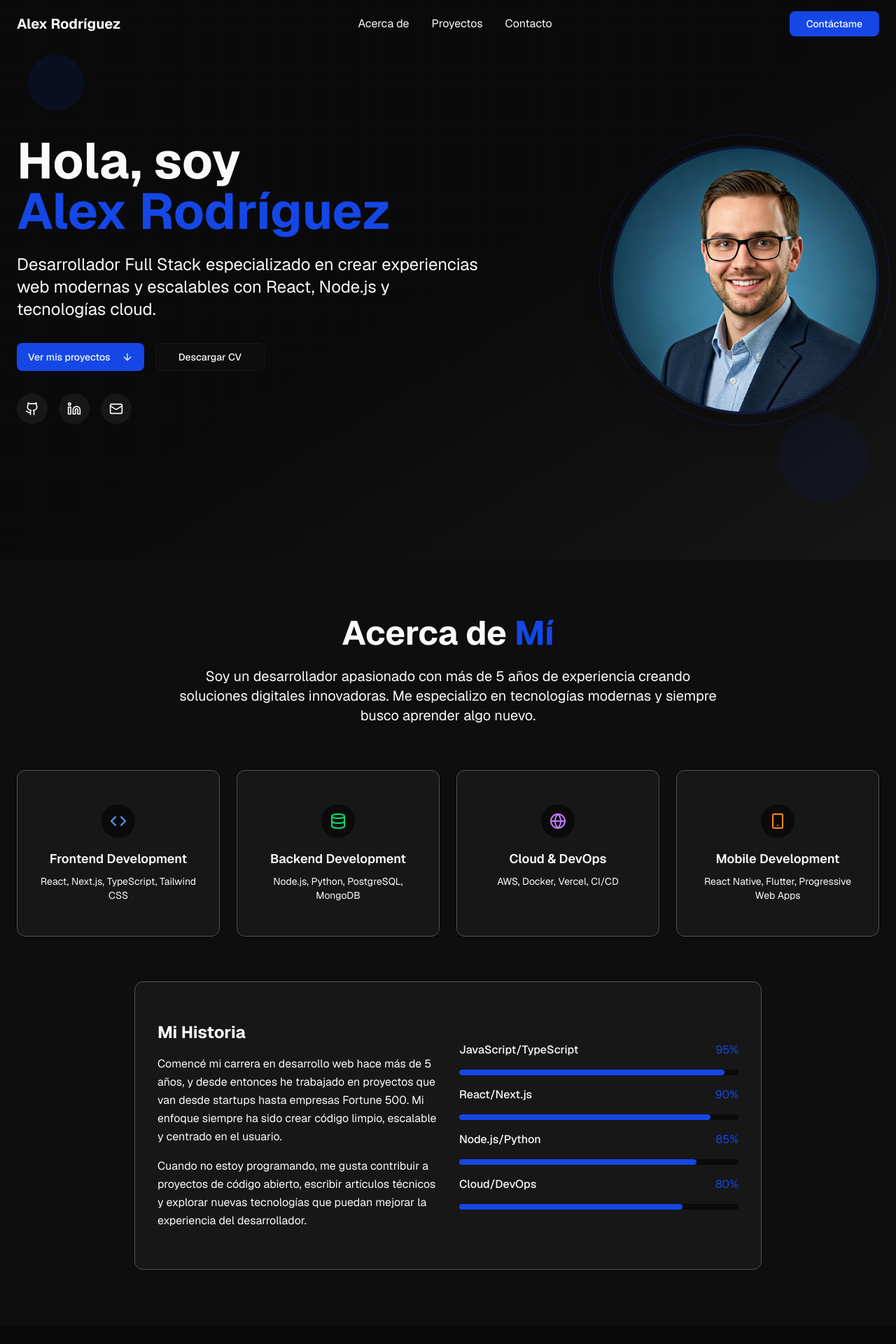
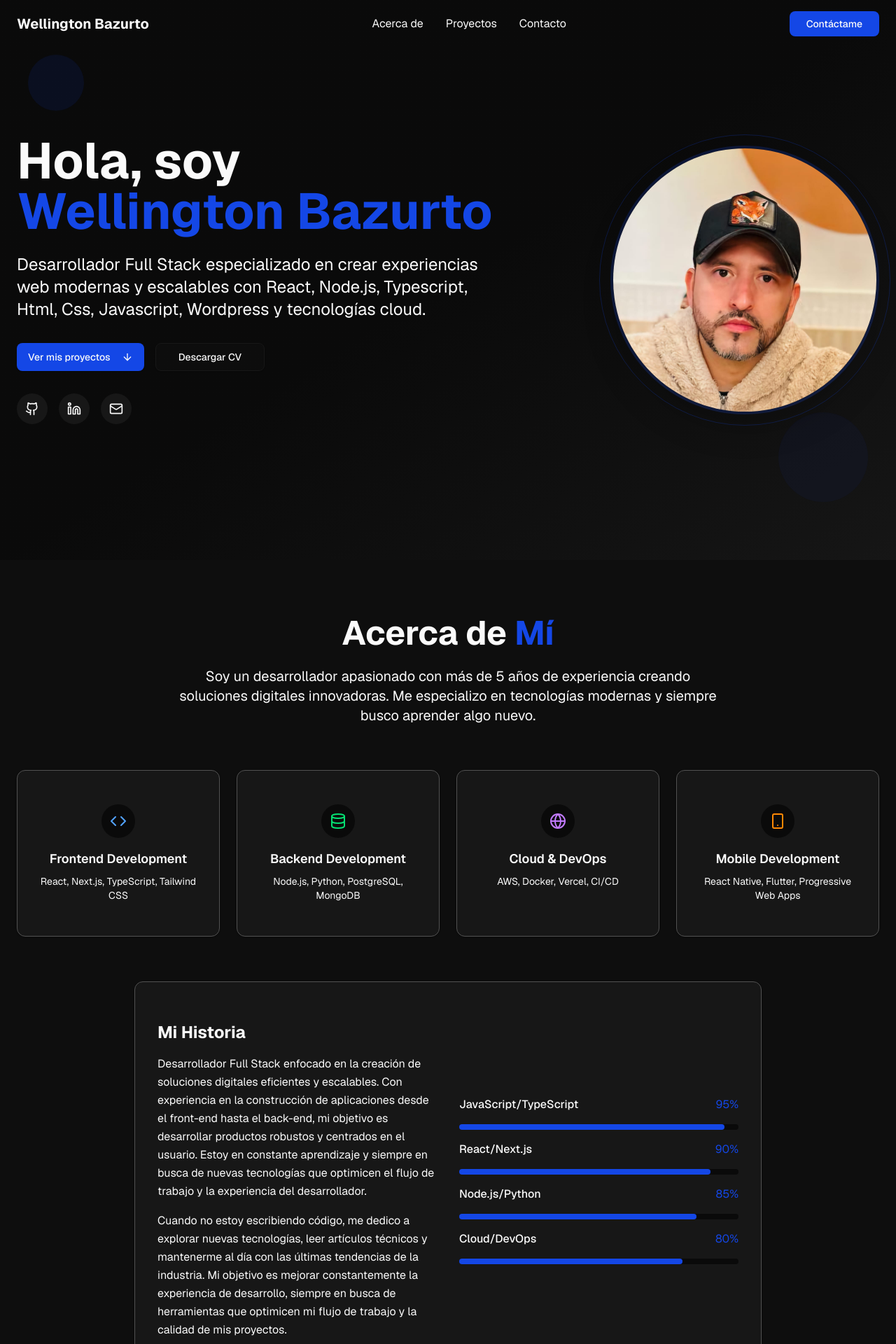
Before and after one commit to monchiviri27/developer-portfolio, a Next.js app: page / in a window 1280 px wide. Shown: the top 1920 px of the page at 70% size. Built offline with nearby package versions, Linux system fonts and the light colour scheme.

Commit message:
prueba de git push

```diff
--- a/components/about-section.tsx
+++ b/components/about-section.tsx
@@ -69,13 +69,10 @@ export function AboutSection() {
                 <div>
                   <h3 className="text-2xl font-bold mb-4 text-foreground">Mi Historia</h3>
                   <p className="text-muted-foreground mb-4 leading-relaxed">
-                    Comencé mi carrera en desarrollo web hace más de 5 años, y desde entonces he trabajado en proyectos
-                    que van desde startups hasta empresas Fortune 500. Mi enfoque siempre ha sido crear código limpio,
-                    escalable y centrado en el usuario.
+                    Desarrollador Full Stack enfocado en la creación de soluciones digitales eficientes y escalables. Con experiencia en la construcción de aplicaciones desde el front-end hasta el back-end, mi objetivo es desarrollar productos robustos y centrados en el usuario. Estoy en constante aprendizaje y siempre en busca de nuevas tecnologías que optimicen el flujo de trabajo y la experiencia del desarrollador.
                   </p>
                   <p className="text-muted-foreground leading-relaxed">
-                    Cuando no estoy programando, me gusta contribuir a proyectos de código abierto, escribir artículos
-                    técnicos y explorar nuevas tecnologías que puedan mejorar la experiencia del desarrollador.
+                    Cuando no estoy escribiendo código, me dedico a explorar nuevas tecnologías, leer artículos técnicos y mantenerme al día con las últimas tendencias de la industria. Mi objetivo es mejorar constantemente la experiencia de desarrollo, siempre en busca de herramientas que optimicen mi flujo de trabajo y la calidad de mis proyectos.
                   </p>
                 </div>
 
--- a/components/header.tsx
+++ b/components/header.tsx
@@ -30,7 +30,7 @@ export function Header() {
     >
       <div className="container mx-auto px-6 py-4">
         <nav className="flex items-center justify-between">
-          <div className="text-xl font-bold text-foreground">Alex Rodríguez</div>
+          <div className="text-xl font-bold text-foreground">Wellington Bazurto</div>
 
           <div className="hidden md:flex items-center space-x-8">
             <button
--- a/components/hero-section.tsx
+++ b/components/hero-section.tsx
@@ -30,11 +30,11 @@ export function HeroSection() {
             <h1 className="text-5xl lg:text-7xl font-bold mb-6 text-balance">
               <span className="text-foreground">Hola, soy</span>
               <br />
-              <span className="text-primary">Alex Rodríguez</span>
+              <span className="text-primary">Wellington Bazurto</span>
             </h1>
 
             <p className="text-xl lg:text-2xl text-muted-foreground mb-8 text-pretty max-w-2xl">
-              Desarrollador Full Stack especializado en crear experiencias web modernas y escalables con React, Node.js
+              Desarrollador Full Stack especializado en crear experiencias web modernas y escalables con React, Node.js, Typescript, Html, Css, Javascript, Wordpress
               y tecnologías cloud.
             </p>
 
@@ -89,8 +89,8 @@ export function HeroSection() {
             <div className="relative">
               <div className="w-80 h-80 lg:w-96 lg:h-96 rounded-full overflow-hidden border-4 border-primary/20 shadow-2xl">
                 <img
-                  src="/professional-developer-headshot--modern--clean-bac.jpg"
-                  alt="Alex Rodríguez - Desarrollador Full Stack"
+                  src="wellington-bazurto.jpg"
+                  alt="Wellington Bazurto - Desarrollador Full Stack"
                   className="w-full h-full object-cover"
                 />
               </div>
```
Also changed, not shown: public/wellington-bazurto.jpg (added). Lines whose indentation alone changed are shown as unchanged.
